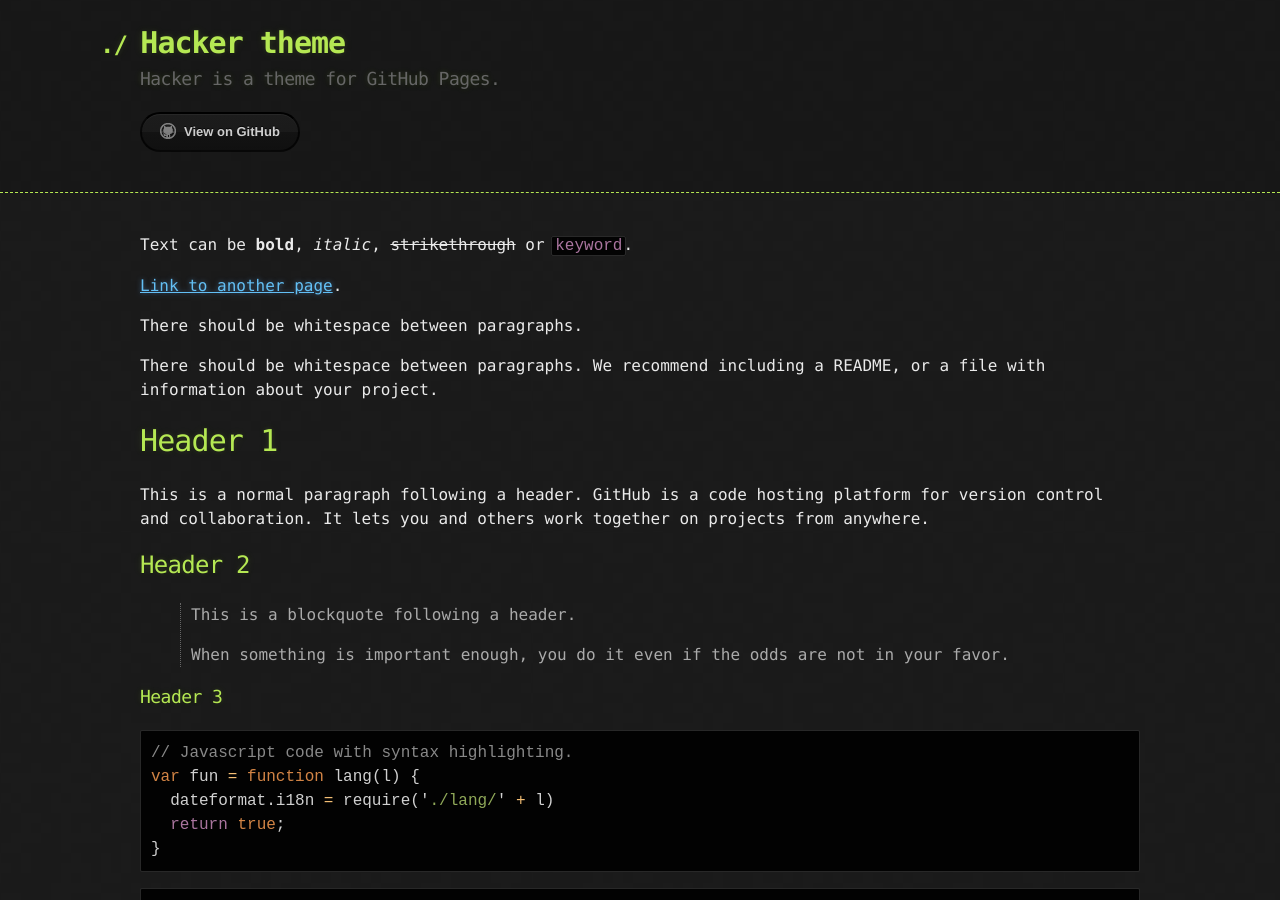
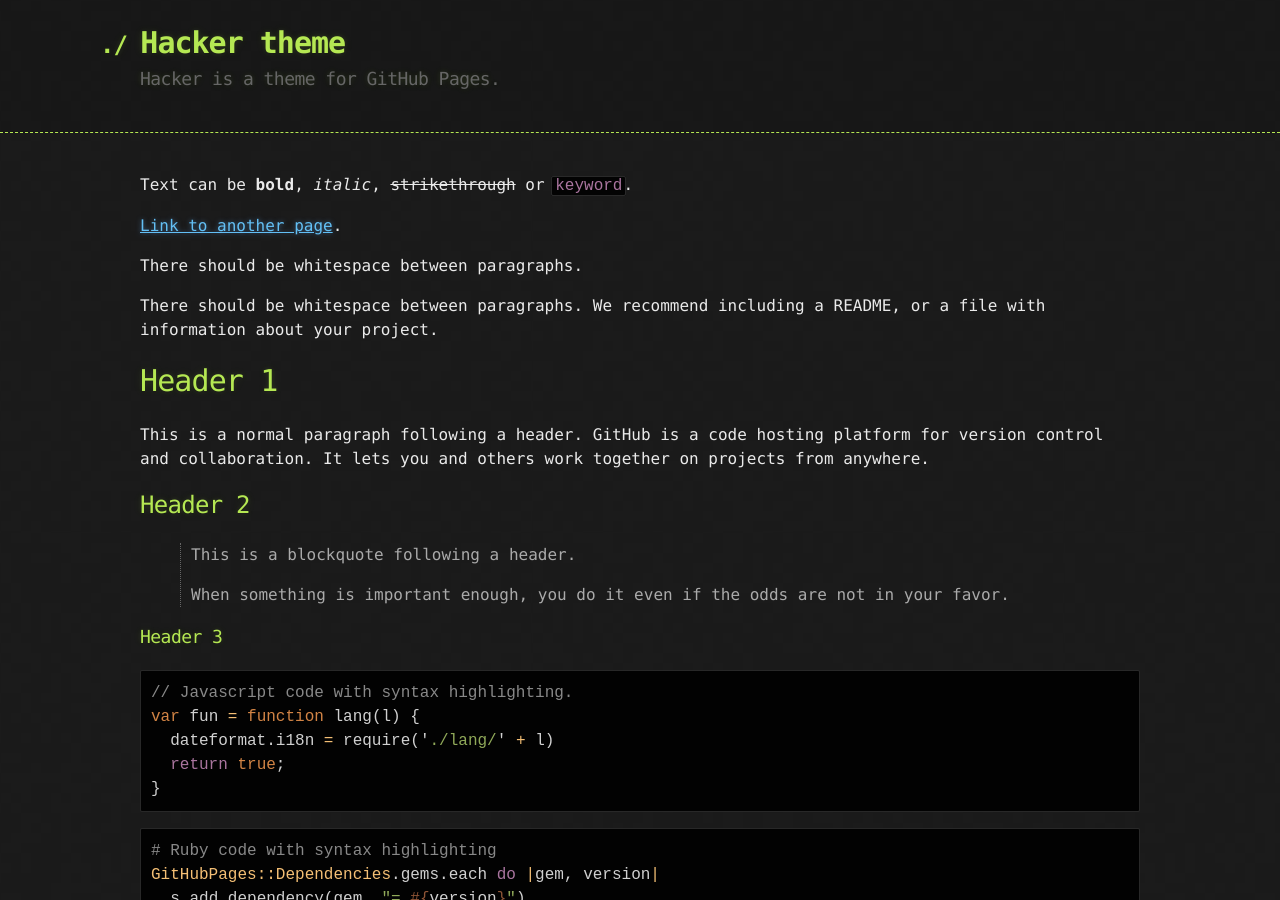
Before and after one commit to NetherQuartz/NetherQuartz.github.io, a Jekyll site: the page built from index.md, in a window 1280 px wide and 900 px high. Built offline with Jekyll 4.4.1, drawn with Linux system fonts in a browser that asks for light colours.

Commit message:
Update default.html

```diff
--- a/_layouts/default.html
+++ b/_layouts/default.html
@@ -20,8 +20,8 @@
           {% if site.show_downloads %}
             <a href="{{ site.github.zip_url }}" class="btn">Download as .zip</a>
             <a href="{{ site.github.tar_url }}" class="btn">Download as .tar.gz</a>
+            <a href="{{ site.github.repository_url }}" class="btn btn-github"><span class="icon"></span>View on GitHub</a>
           {% endif %}
-          <a href="{{ site.github.repository_url }}" class="btn btn-github"><span class="icon"></span>View on GitHub</a>
         </section>
       </div>
     </header>
```
